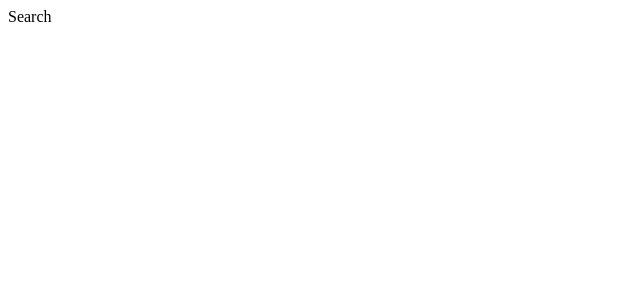
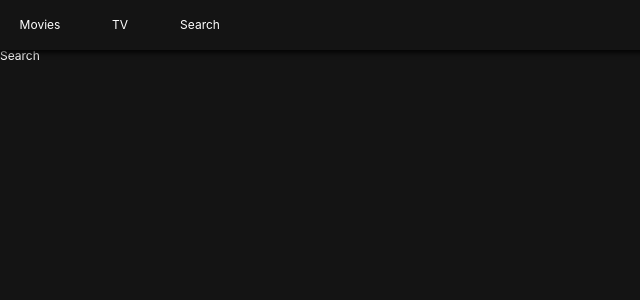
Before and after one commit to MichaelYcCho/reactflix, a React (Create React App) app: page /search in a window 1280 px wide. Shown: the top 300 px of the page, without its empty margins (0-640 px from the left). Built offline with nearby package versions, Linux system fonts and the light colour scheme.

Commit message:
Styled-reset, Styling Header
yarn add styled-reset

```diff
--- a/package.json
+++ b/package.json
@@ -12,6 +12,7 @@
     "react-router-dom": "^5.2.0",
     "react-scripts": "4.0.0",
     "styled-components": "^5.2.1",
+    "styled-reset": "^4.3.0",
     "web-vitals": "^0.2.4"
   },
   "scripts": {
--- a/src/Components/App.js
+++ b/src/Components/App.js
@@ -1,12 +1,13 @@
 import React, { Component } from "react";
 import Router from "Components/Router";
-
+import GlobalStyles from "Components/GlobalStyles";
 
 class App extends Component {
   render() {
     return (
       <>
         <Router />
+        <GlobalStyles />
       </>
     );
   }
--- /dev/null
+++ b/src/Components/GlobalStyles.js
@@ -0,0 +1,22 @@
+import { createGlobalStyle } from "styled-components";
+import reset from "styled-reset";
+
+const globalStyles = createGlobalStyle`
+    ${reset};
+    a{
+        text-decoration:none;
+        color:inherit;
+    }
+    *{
+        box-sizing:border-box;
+    }
+    body{
+        font-family:-apple-system, BlinkMacSystemFont, 'Segoe UI', Roboto, Oxygen, Ubuntu, Cantarell, 'Open Sans', 'Helvetica Neue', sans-serif;
+        font-size:12px;
+        background-color:rgba(20, 20, 20, 1);
+        color:white;
+        padding-top:50px;
+    }
+`;
+
+export default globalStyles;
--- a/src/Components/Header.js
+++ b/src/Components/Header.js
@@ -2,18 +2,36 @@
 import { Link } from "react-router-dom";
 import styled from "styled-components";
 
-const Header = styled.header``;
+const Header = styled.header`
+  color: white;
+  position: fixed;
+  top: 0;
+  left: 0;
+  width: 100%;
+  height: 50px;
+  display: flex;
+  align-items: center;
+  background-color: rgba(20, 20, 20, 0.8);
+  z-index: 10;
+  box-shadow: 0px 1px 5px 2px rgba(0, 0, 0, 0.8);
+`;
 
 const List = styled.ul`
   display: flex;
-  &:hover {
-    background-color: blue;
-  }
 `;
 
-const Item = styled.li``;
+const Item = styled.li`
+  width: 80px;
+  height: 50px;
+  text-align: center;
+`;
 
-const SLink = styled(Link)``;
+const SLink = styled(Link)`
+  height: 50px;
+  display: flex;
+  align-items: center;
+  justify-content: center;
+`;
 
 export default () => (
     <Header>
--- a/src/Components/Router.js
+++ b/src/Components/Router.js
@@ -7,15 +7,19 @@
 } from "react-router-dom";
 import Home from "Routes/Home";
 import TV from "Routes/TV";
+import Header from "Components/Header";
 import Search from "Routes/Search";
 
 export default () => (
     <Router>
+        <>
+            <Header />
             <Switch>
                 <Route path="/" exact component={Home} />
                 <Route path="/tv" component={TV} />
                 <Route path="/search" component={Search} />
                 <Redirect from="*" to="/" />
             </Switch>
+        </>
     </Router>
 );
```
Also changed, not shown: 1 other file (tests, documents, lock files or other folders). Lines whose indentation alone changed are shown as unchanged.
